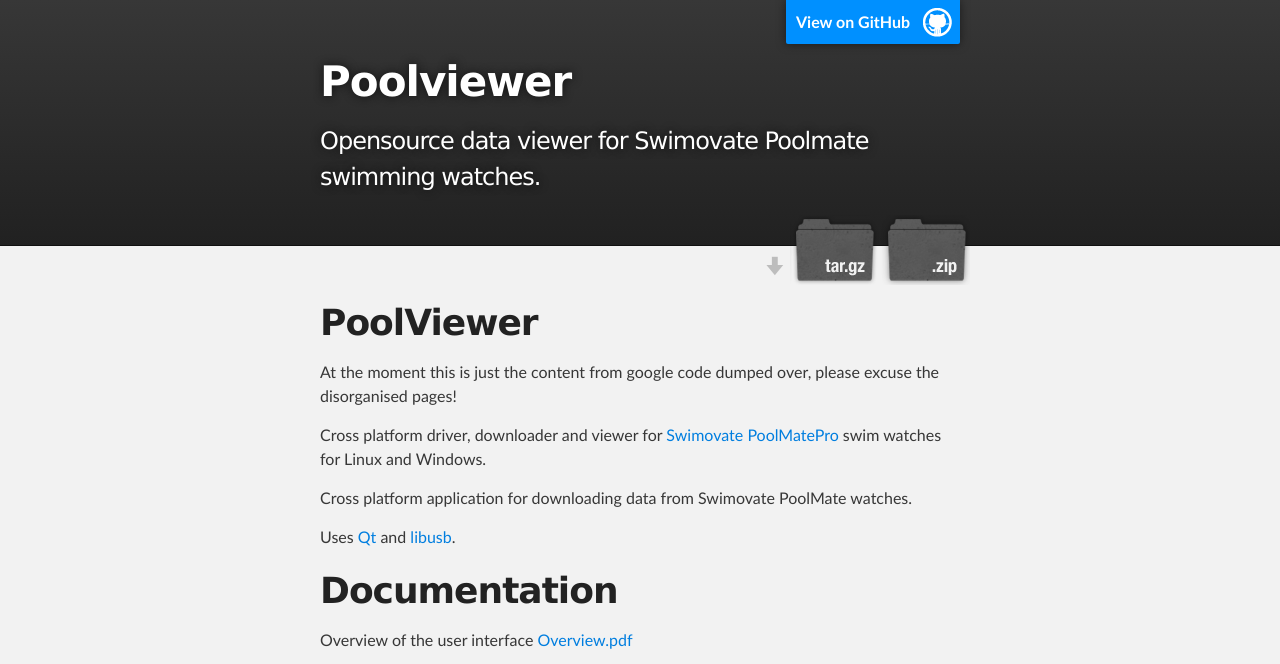
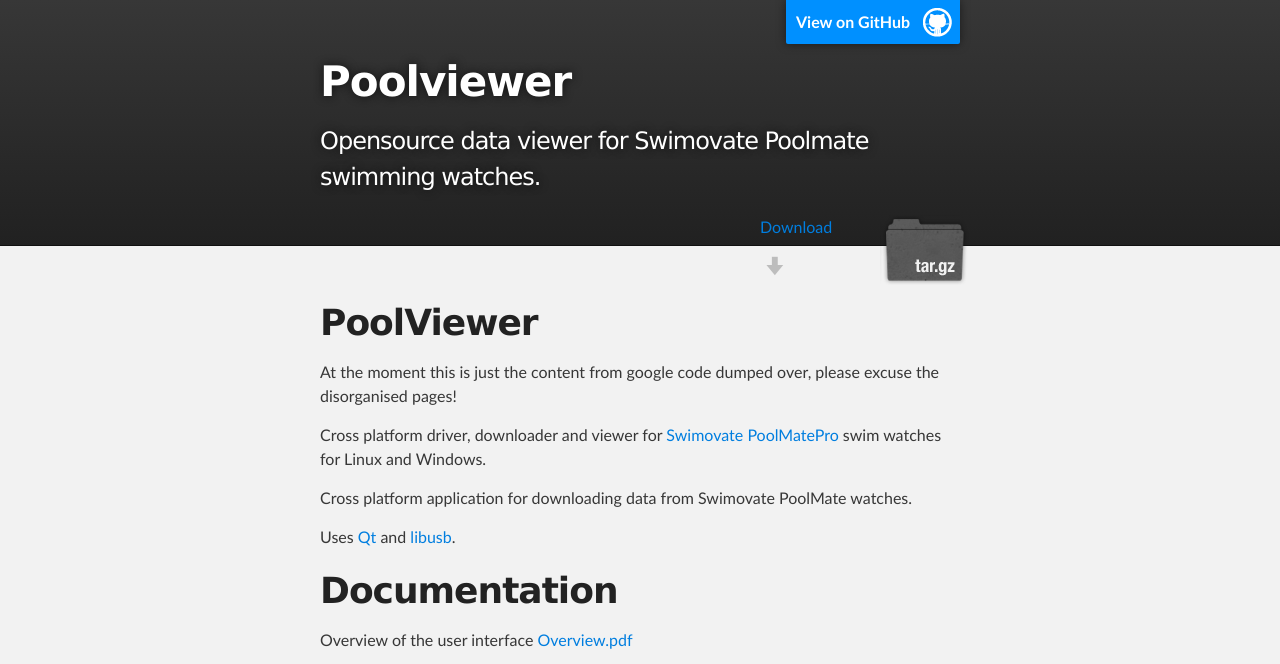
Before and after one commit to ihewitt/poolviewer, a plain HTML site: page index.html in a window 1280 px wide. Shown: the top 664 px of the page. Drawn offline with Linux system fonts and the light colour scheme.

Commit message:
Update index.html

```diff
--- a/index.html
+++ b/index.html
@@ -22,7 +22,7 @@
           <h2 id="project_tagline">Opensource data viewer for Swimovate Poolmate swimming watches.</h2>
 
             <section id="downloads">
-              <a class="zip_download_link" href="https://github.com/ihewitt/poolviewer/zipball/master">Download this project as a .zip file</a>
+              <a class="button" href="https://github.com/ihewitt/poolviewer/releases">Download</a>
               <a class="tar_download_link" href="https://github.com/ihewitt/poolviewer/tarball/master">Download this project as a tar.gz file</a>
             </section>
         </header>
```
